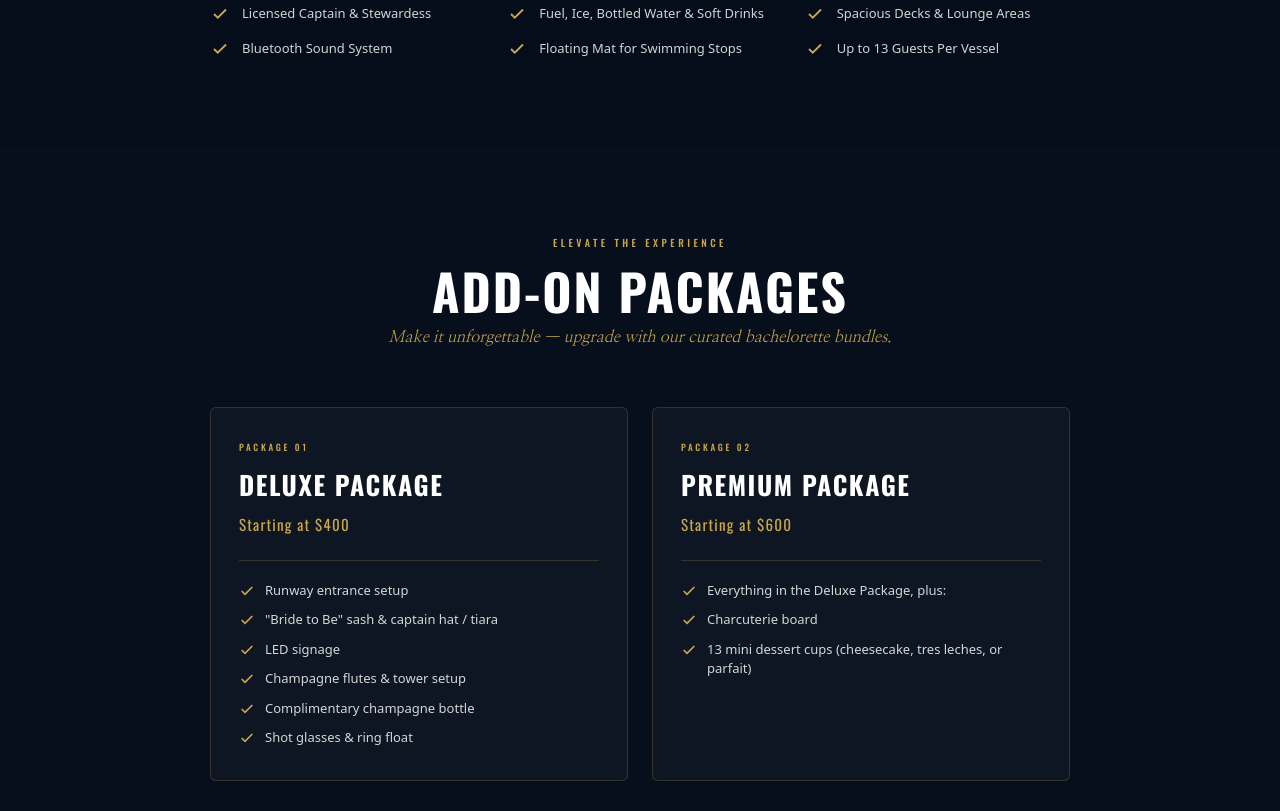
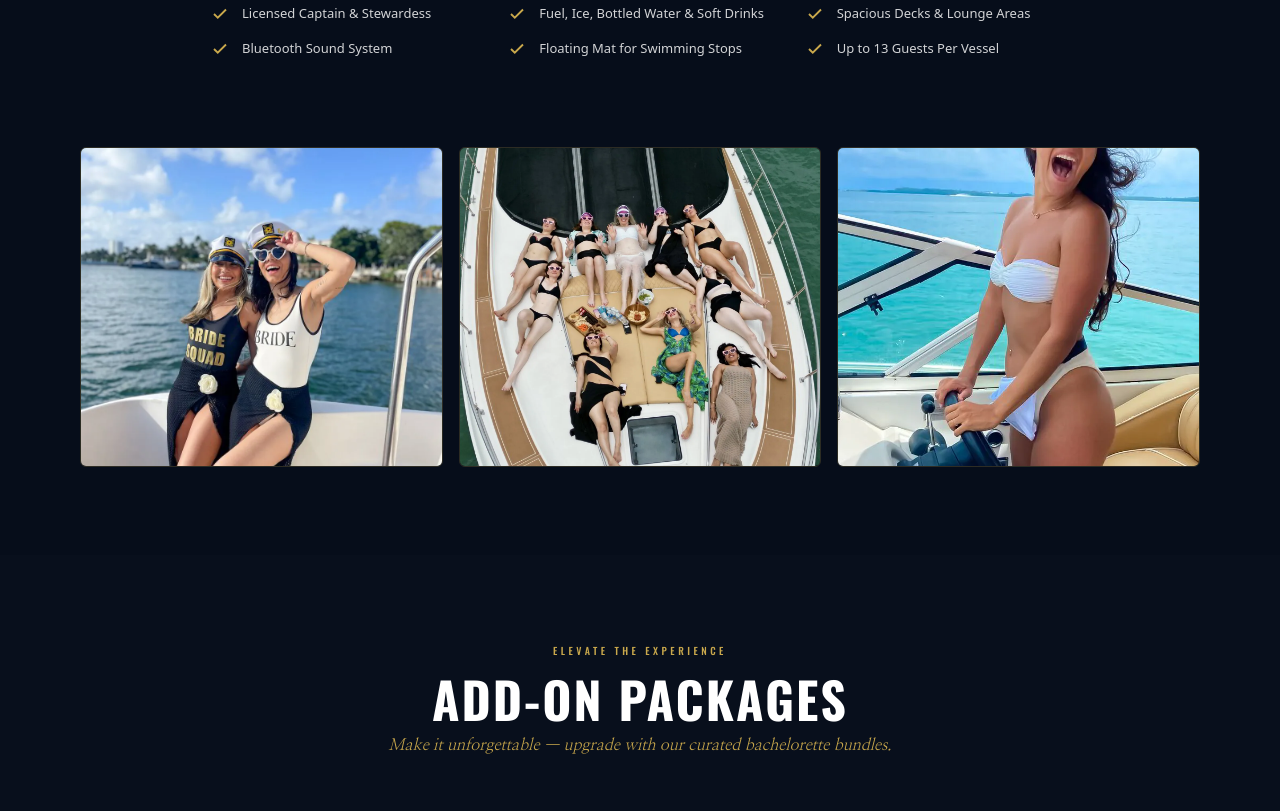
Before and after one commit to johsian/305Luxury, a website: page bachelorette.html in a window 1280 px wide. Shown: the part 1509-2320 px from the top of the page. Drawn offline with nearby package versions, Linux system fonts and the light colour scheme.

Commit message:
Add bachelorette hero image + photo gallery strip

```diff
--- a/bachelorette.html
+++ b/bachelorette.html
@@ -137,14 +137,41 @@
       overflow: hidden;
       min-height: min(720px, 90vh);
     }
+    .hero-bg {
+      position: absolute;
+      inset: 0;
+      background: url('assets/bachelorette/hero.webp') center 30% / cover no-repeat;
+      opacity: 0.6;
+    }
     .hero-static::before {
       content: '';
       position: absolute;
       inset: 0;
       background:
         radial-gradient(ellipse at 50% 0%, rgba(201,168,76,0.12) 0%, transparent 60%),
-        linear-gradient(180deg, rgba(3,8,16,0.6) 0%, rgba(6,13,26,0.8) 60%, rgba(8,16,29,0.95) 100%);
+        linear-gradient(180deg, rgba(3,8,16,0.4) 0%, rgba(6,13,26,0.7) 60%, rgba(8,16,29,0.95) 100%);
       pointer-events: none;
+      z-index: 1;
+    }
+    /* Photo gallery strip */
+    .photo-strip {
+      display: grid;
+      grid-template-columns: repeat(3, 1fr);
+      gap: 16px;
+      max-width: 1200px;
+      margin: 0 auto;
+      padding: 0 40px;
+    }
+    .photo-strip img {
+      width: 100%;
+      height: 320px;
+      object-fit: cover;
+      border-radius: 6px;
+      border: 1px solid var(--border-gold);
+    }
+    @media (max-width: 768px) {
+      .photo-strip { grid-template-columns: 1fr; padding: 0 20px; }
+      .photo-strip img { height: 280px; }
     }
     .hero-content {
       position: relative;
@@ -734,6 +761,7 @@
 
   <!-- ── HERO ── -->
   <section class="hero-static">
+    <div class="hero-bg"></div>
     <div class="hero-content">
       <div class="hero-eyebrow">Bachelorette &middot; Biscayne Bay &middot; VIP</div>
       <h1 class="hero-title">Miami Bachelorette<br>Yacht Charters</h1>
@@ -852,6 +880,15 @@
         Up to 13 Guests Per Vessel
       </div>
 
+    </div>
+  </section>
+
+  <!-- ── PHOTO GALLERY ── -->
+  <section class="section" style="padding-top: 0;">
+    <div class="photo-strip">
+      <img src="assets/bachelorette/bride-squad.webp" alt="Bride squad celebrating on a yacht in Miami" loading="lazy">
+      <img src="assets/bachelorette/group-aerial.webp" alt="Aerial view of bachelorette party relaxing on yacht deck" loading="lazy">
+      <img src="assets/bachelorette/bride-captain.webp" alt="Bride at the yacht helm wearing a sparkly captain hat" loading="lazy">
     </div>
   </section>
 
```
Also changed, not shown: assets/bachelorette/bride-captain.webp (added), assets/bachelorette/bride-squad.webp (added), assets/bachelorette/group-aerial.webp (added), assets/bachelorette/hero.webp (added).
